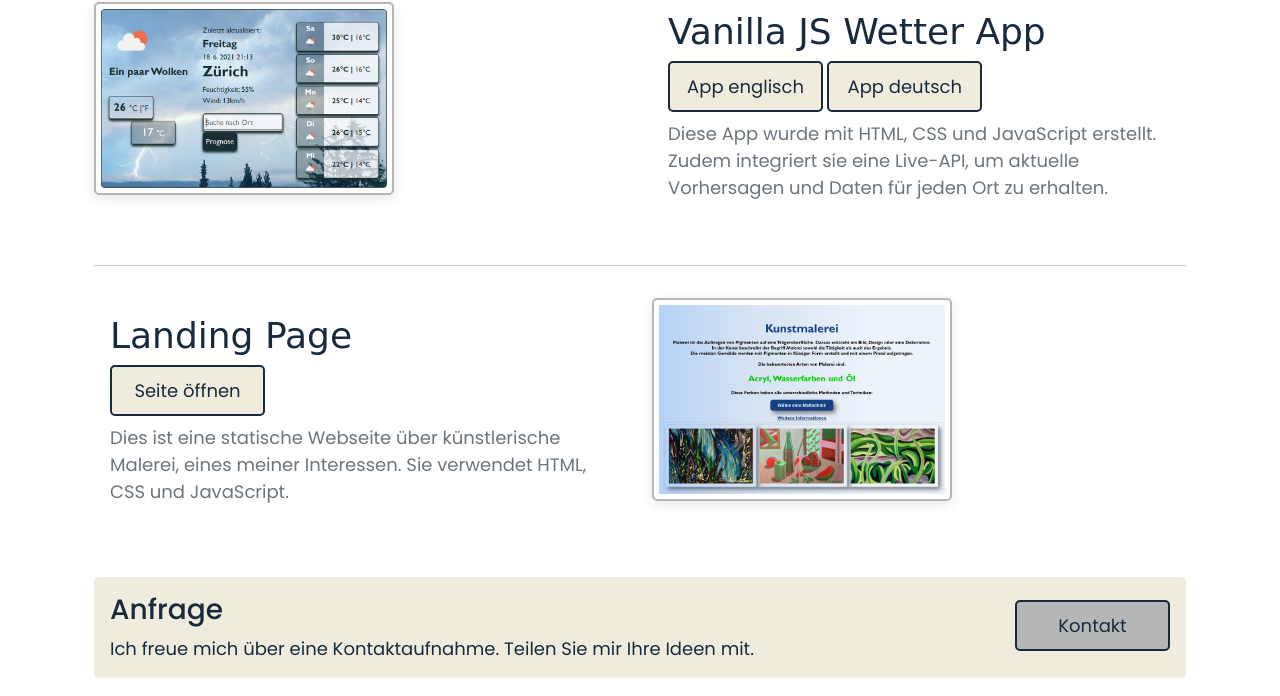
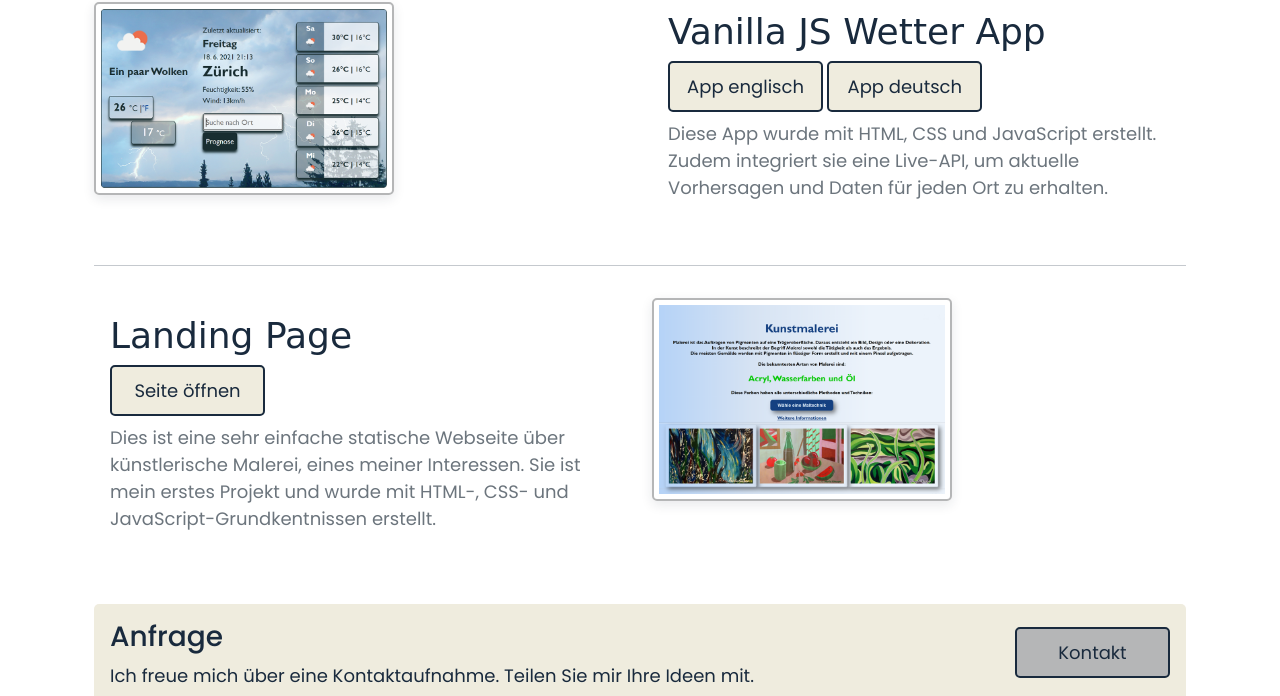
Before and after one commit to Myrtaru/Portfolio, a plain HTML site: page projects_de.html in a window 1280 px wide. Shown: the part 826-1522 px from the top of the page. Drawn offline with nearby package versions, Linux system fonts and the light colour scheme; a web font is replaced by a local one.

Commit message:
changed some text in projects files

```diff
--- a/projects_de.html
+++ b/projects_de.html
@@ -99,7 +99,7 @@ Diese App wurde mit HTML, CSS und JavaScript erstellt. Zudem integriert sie eine
 <h2>Landing Page</h2>
 <a href="https://keen-hermann-7d9fe1.netlify.app/" class="btn btn-branding-outline" target="_blank" title="Klicken zum Anzeigen der Landing Page">Seite öffnen</a>
 <p class="mt-2 text-muted">
-Dies ist eine statische Webseite über künstlerische Malerei, eines meiner Interessen. Sie verwendet HTML, CSS und JavaScript.
+Dies ist eine sehr einfache statische Webseite über künstlerische Malerei, eines meiner Interessen. Sie ist mein erstes Projekt und wurde mit HTML-, CSS- und JavaScript-Grundkentnissen erstellt.
 </p>
 </div>
 </div>
```
Also changed, not shown: en/projects_en.html (+1 -1 lines).
